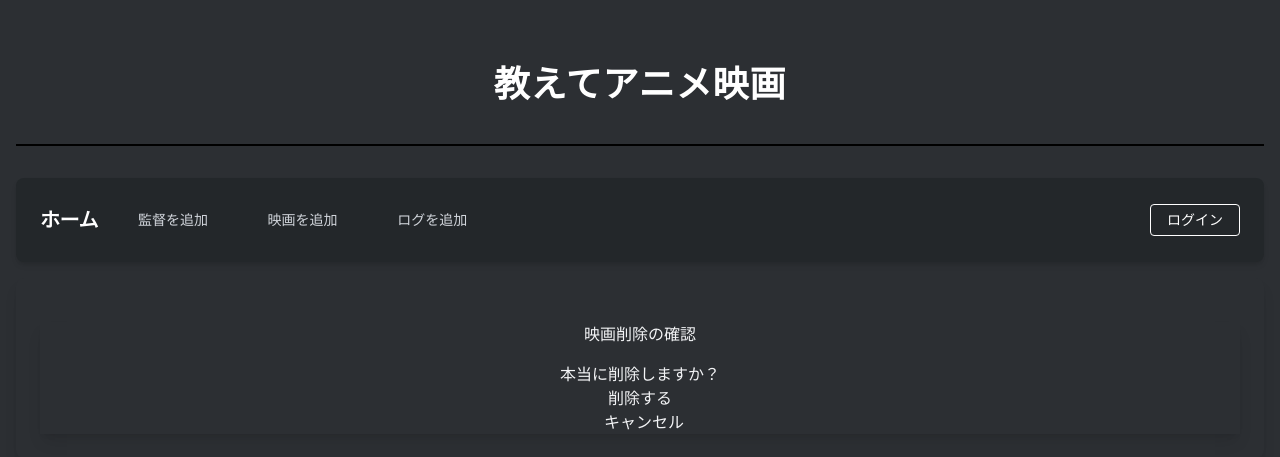
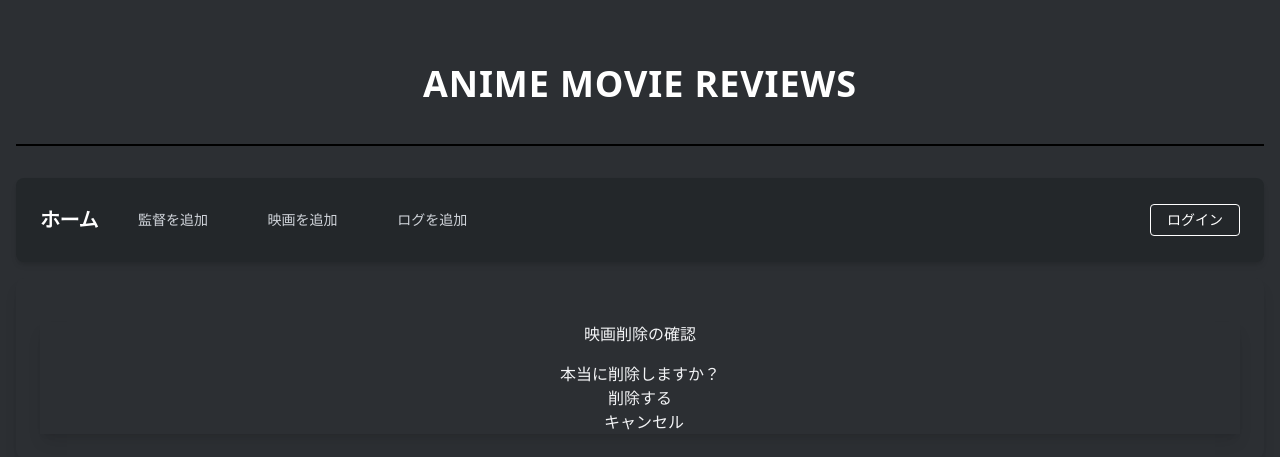
Before and after one commit to moritakento0515/AnimeMovieReviews, a Django app: page /myapp/delete/movie/9/ in a window 1280 px wide. Shown: the top 457 px of the page. Run offline with Django 5.2, Linux system fonts and the light colour scheme; data comes from the database, SQL or seed files in the repository; some libraries are stand-ins or nearby versions.

Commit message:
タイトルを英語表記に変更

```diff
--- a/templates/myapp/base.html
+++ b/templates/myapp/base.html
@@ -5,7 +5,7 @@
 <head>
     <meta charset="UTF-8">
     <meta name="viewport" content="width=device-width, initial-scale=1.0">
-    <title>{% block title %}教えてアニメ映画{% endblock %}</title>
+    <title>{% block title %}ANIME MOVIE REVIEWS{% endblock %}</title>
 
     <!-- Tailwind CSS -->
     <script src="https://cdn.tailwindcss.com"></script>
@@ -24,7 +24,7 @@
         <!-- ヘッダー -->
         <header class="my-6 text-center mb-8">
             <h1 class="text-4xl font-extrabold text-white tracking-wide py-10 px-6 border-b-2 border-[#000000]">
-                教えてアニメ映画
+                ANIME MOVIE REVIEWS
             </h1>
         </header>
 
```
